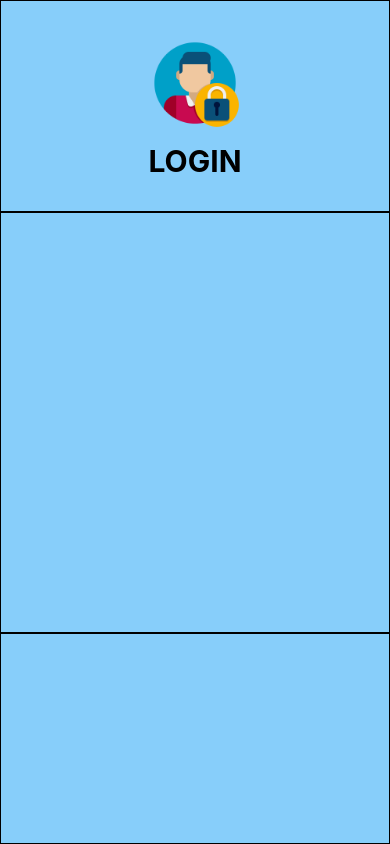
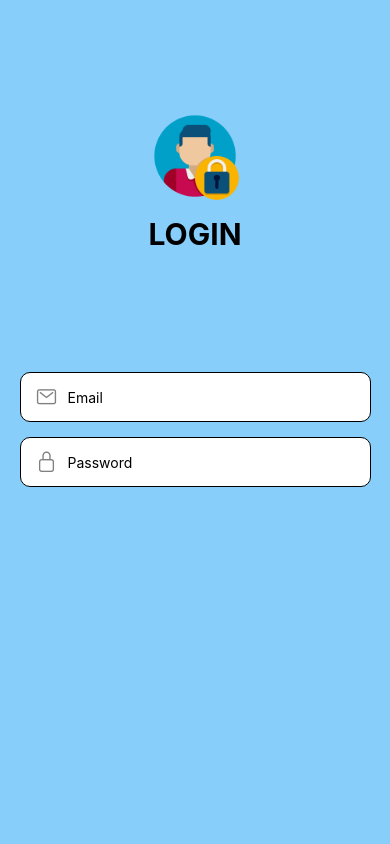
Before and after one commit to louiseanne2/appdev2, a React Native app in the folder react-native-layout/: screen / in a window 390 px wide. Built offline with nearby package versions, Linux system fonts and the light colour scheme.

Commit message:
Done with ionicons and email/password field

```diff
--- a/react-native-layout/src/screens/Login.js
+++ b/react-native-layout/src/screens/Login.js
@@ -1,4 +1,6 @@
-import { StyleSheet, Text, View, Image } from 'react-native';
+import { StyleSheet, Text, View, Image, TextInput } from 'react-native';
+import Ionicons from '@expo/vector-icons/Ionicons';
+
 
 export default function App() {
   return (
@@ -10,7 +12,16 @@ export default function App() {
         </View>
 
 
-        <View style={styles.content}></View>
+        <View style={styles.content}>
+            <View style={styles.inputContainer}>
+                <Ionicons name="mail-outline" size={22} color="grey" style={styles.icon} />
+                <TextInput placeholder="Email" style={styles.input} />
+            </View>
+            <View style={styles.inputContainer}>
+                <Ionicons name="lock-closed-outline" size={22} color="grey" style={styles.icon} />
+                <TextInput placeholder="Password" style={styles.input} secureTextEntry={true} />
+            </View>
+        </View>
 
 
         <View style={styles.footer}></View>
@@ -28,7 +39,6 @@ const styles = StyleSheet.create({
     },
     header: {
         flex: 1,
-        borderWidth: 1,
         justifyContent: 'center',
         alignItems: 'center',
     },
@@ -42,11 +52,26 @@ const styles = StyleSheet.create({
         marginBottom: 10,
     },
     content: {
-        flex: 2,
+
+        alignItems: 'center',
+        justifyContent: 'center',
+    },
+    inputContainer: {
+        width: '90%',
+        marginTop: 15,
+        flexDirection: 'row',
+        alignItems: 'center',
+        backgroundColor: 'white',
         borderWidth: 1,
+        borderRadius:10,
+        paddingHorizontal: 15,
+        height: 50
+    },
+    input: {
+        flex: 1,
+        marginLeft: 10,
     },
     footer: {
         flex: 1,
-        borderWidth: 1,
     },
 });
```
